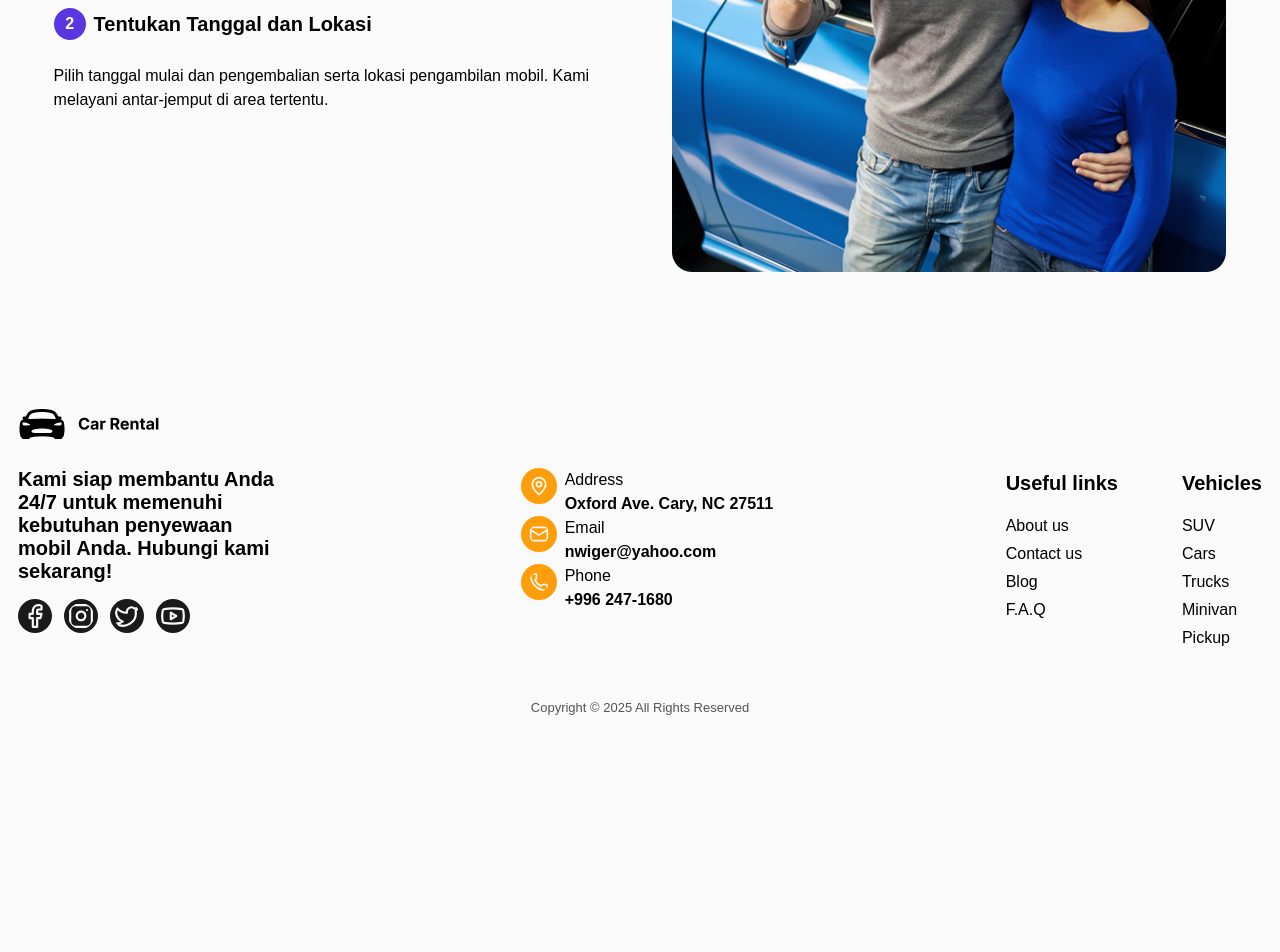
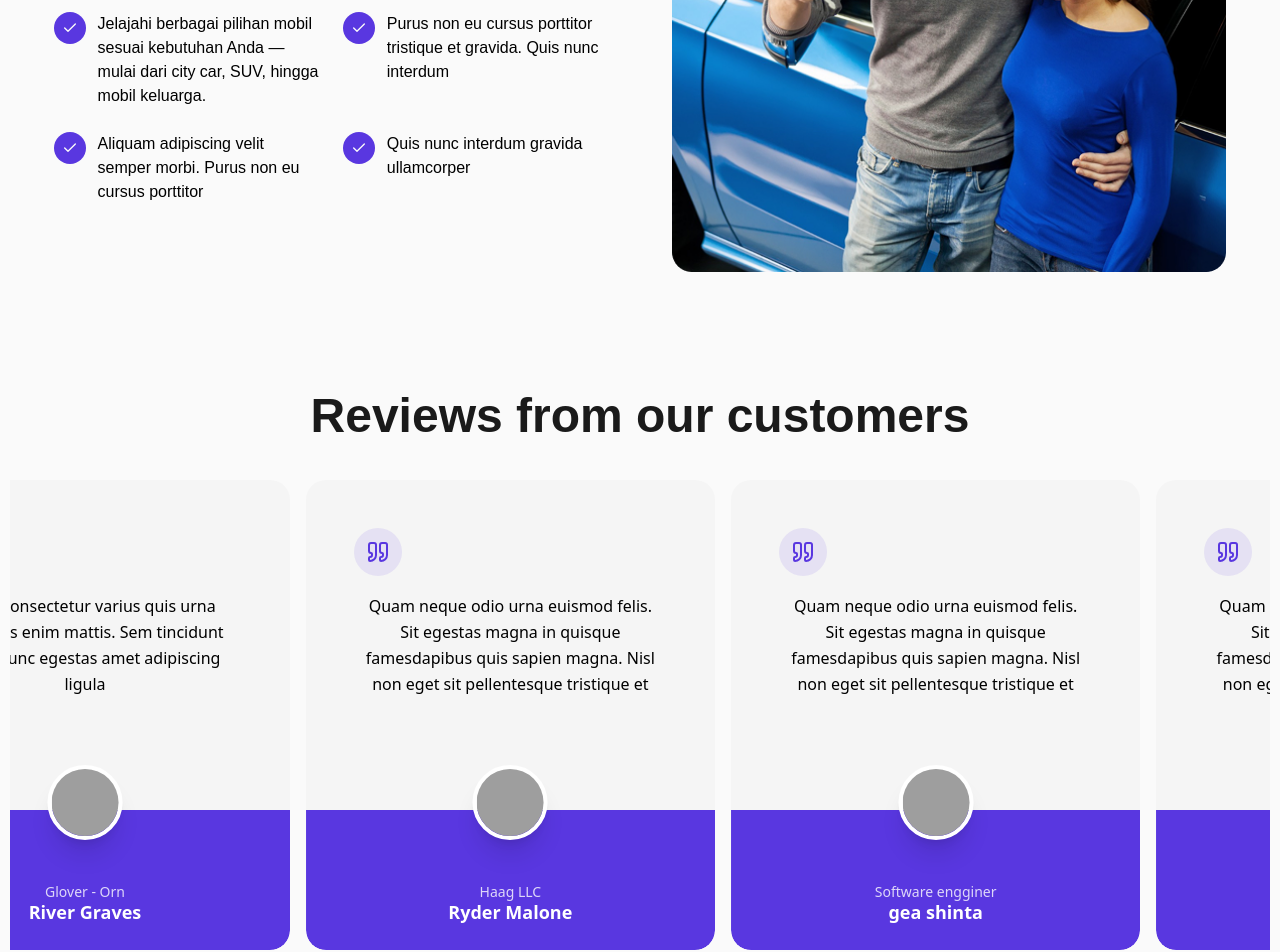
Before and after one commit to ahmadshahfarhan/car-rental, a React (Vite) app: page /about in a window 1280 px wide. Shown: the part 1600-2552 px from the top of the page. Before the commit the page ends 2346 px from the top, so only its background shows below. Built offline with nearby package versions, Linux system fonts and the light colour scheme; grey boxes are pictures that could not be loaded.

Commit message:
FE/pages about testimoni

```diff
--- a/src/components/about/infoBlock/infoBlock.jsx
+++ b/src/components/about/infoBlock/infoBlock.jsx
@@ -1,4 +1,20 @@
+import { Check } from 'lucide-react';
 import HeroImage from "../../../assets/infoBlock/HowitWorks.png";
+
+const List = [
+  {
+    title: " Jelajahi berbagai pilihan mobil sesuai kebutuhan Anda — mulai dari city car, SUV, hingga mobil keluarga."
+  },
+  {
+    title: "Purus non eu cursus porttitor tristique et gravida. Quis nunc interdum "
+  },
+  {
+    title: "Aliquam adipiscing velit semper morbi. Purus non eu cursus porttitor "
+  },
+  {
+    title: "Quis nunc interdum gravida ullamcorper"
+  }
+];
 
 const InfoBlock = () => {
   return (
@@ -9,34 +25,22 @@ const InfoBlock = () => {
           alt=""
           className=" w-full max-w-[500px] lg:max-w-[44%] object-cover rounded-[12px]"
         />
-        <div className="space-y-6 w-full max-w-[500px] lg:max-w-[44%] mx-6 md:mx-0">
-          <div>
-            <div className=" flex items-center gap-x-2">
-              <span className=" bg-primary text-white rounded-full w-[32px] h-[32px] p-1 text-center font-worksans font-semibold">
-                1
-              </span>
-              <h1 className="font-worksans font-semibold text-[20px]">
-                Pilih Mobil yang Anda Inginkan
-              </h1>
+        <div className=" w-full max-w-[500px] lg:max-w-[44%] mx-6 md:mx-0">
+          <div className=" md:space-y-[40px] space-y-[30px]">
+            <h1 className=" md:text-5xl text-3xl text-main font-worksans font-bold">Unlock unforgettable memories on the road</h1>
+            <p className=" font-worksans font-normal">Aliquam adipiscing velit semper morbi. Purus non eu cursus porttitor tristique et gravida. Quis nunc interdum gravida ullamcorper</p>
+            <div className=" grid md:grid-cols-2 grid-cols-1 gap-6">
+              {List.map((item) => (
+                <div key={item.title} className=" flex gap-3 items-start">
+                  <div className=" bg-primary rounded-full p-2 flex items-center justify-center">
+                    <Check size={16} className=" text-surface" />
+                  </div>
+                  <p className="font-worksans font-normal text-[16px] inline-flex">
+                    {item.title}
+                  </p>
+                </div>
+              ))}
             </div>
-            <p className="font-worksans font-normal text-[16px] mt-6 inline-flex">
-              Jelajahi berbagai pilihan mobil sesuai kebutuhan Anda — mulai dari
-              city car, SUV, hingga mobil keluarga.
-            </p>
-          </div>
-          <div>
-            <div className="flex items-center gap-x-2">
-              <span className=" bg-primary text-white rounded-full w-[32px] h-[32px] p-1 text-center font-worksans font-semibold">
-                2
-              </span>
-              <h1 className="font-worksans font-semibold text-[20px]">
-                Tentukan Tanggal dan Lokasi
-              </h1>
-            </div>
-            <p className="font-worksans font-normal text-[16px] mt-6">
-              Pilih tanggal mulai dan pengembalian serta lokasi pengambilan
-              mobil. Kami melayani antar-jemput di area tertentu.
-            </p>
           </div>
         </div>
       </div>
--- a/src/components/about/testimoni/testimoni.jsx
+++ b/src/components/about/testimoni/testimoni.jsx
@@ -0,0 +1,99 @@
+import { Quote } from "lucide-react";
+import Testing from "../../../assets/Icon.png"
+import {
+    Carousel,
+    CarouselContent,
+    CarouselItem,
+    CarouselNext,
+    CarouselPrevious,
+} from "../../../components/ui/carousel";
+import React from "react";
+import Autoplay from "embla-carousel-autoplay";
+
+const Testimonis = [
+    {
+        name: "Emanuel Boyle",
+        profesi: "Kuphal LLC",
+        image: Testing,
+        description: "Et aliquet netus at sapien pellentesque mollis nec dignissim maecenas. Amet erat volutpat quisque odio purus feugiat. In gravida neque "
+    },
+    {
+        name: "River Graves",
+        profesi: "Glover - Orn",
+        image: Testing,
+        description: "Purus consectetur varius quis urna phasellus enim mattis. Sem tincidunt tortor nunc egestas amet adipiscing ligula"
+    },
+    {
+        name: "Ryder Malone",
+        profesi: "Haag LLC",
+        image: Testing,
+        description: "Quam neque odio urna euismod felis. Sit egestas magna in quisque famesdapibus quis sapien magna. Nisl non eget sit pellentesque tristique et"
+    },
+    {
+        name: "gea shinta",
+        profesi: "Software engginer",
+        image: Testing,
+        description: "Quam neque odio urna euismod felis. Sit egestas magna in quisque famesdapibus quis sapien magna. Nisl non eget sit pellentesque tristique et"
+    },
+    {
+        name: "Ryder Malone",
+        profesi: "Haag LLC",
+        image: Testing,
+        description: "Quam neque odio urna euismod felis. Sit egestas magna in quisque famesdapibus quis sapien magna. Nisl non eget sit pellentesque tristique et"
+    },
+]
+
+const Testimoni = () => {
+    const plugin = React.useRef(
+        Autoplay({ delay: 2000, stopOnInteraction: false })
+    );
+    return (
+        <>
+            <div>
+                <h1 className="md:text-5xl text-3xl text-main font-worksans font-bold text-center">Reviews from our customers</h1>
+                <div className=" mt-[40px]">
+                    <Carousel
+                        opts={{ align: "center", loop: true }}
+                        plugins={[plugin.current]}
+                        className=" w-full mx-auto"
+                    >
+                        <CarouselContent>
+                            {Testimonis.map((item) => (
+                                <CarouselItem className="lg:basis-1/3 md:basis-1/2 sm:basis-1/2 basis-1/1 inline-flex justify-center">
+                                    <div className="bg-graycus rounded-[20px] h-[470px] relative overflow-hidden">
+                                        <div className="bg-primary/10 p-3 rounded-full inline-flex absolute top-12 left-12">
+                                            <Quote size={24} className="text-primary" />
+                                        </div>
+                                        <div className="h-[330px] flex flex-col items-center justify-center px-14">
+                                            <p className="text-center text-[16px] leading-relaxed">
+                                                {item.description}
+                                            </p>
+                                        </div>
+                                        <div className="bg-primary h-[140px] w-full absolute bottom-0 left-0 rounded-b-[20px]"></div>
+                                        <div className="absolute bottom-[110px] left-1/2 -translate-x-1/2 w-[75px] h-[75px] rounded-full overflow-hidden shadow-xl border-4 border-white">
+                                            <img
+                                                src={item.image}
+                                                className="w-full h-full object-cover"
+                                                alt="profile"
+                                            />
+                                        </div>
+                                        <div className="absolute bottom-6 left-1/2 -translate-x-1/2 text-center text-white">
+                                            <p className="text-sm opacity-80">{item.profesi}</p>
+                                            <p className="font-semibold text-lg -mt-1">{item.name}</p>
+                                        </div>
+                                    </div>
+                                </CarouselItem>
+                            ))}
+                        </CarouselContent>
+                        <div className=" hidden">
+                            <CarouselPrevious />
+                            <CarouselNext />
+                        </div>
+                    </Carousel>
+                </div>
+            </div>
+        </>
+    )
+}
+
+export default Testimoni;
--- a/src/components/vehicles/logos/logos.jsx
+++ b/src/components/vehicles/logos/logos.jsx
@@ -1,4 +1,3 @@
-import { de } from "date-fns/locale";
 import logo1 from "../../../assets/vehicles/logos/Logo-1.png";
 import logo2 from "../../../assets/vehicles/logos/Logo-2.png";
 import logo3 from "../../../assets/vehicles/logos/Logo-3.png";
--- a/src/pages/About.jsx
+++ b/src/pages/About.jsx
@@ -4,6 +4,7 @@ import icon from "../assets/Icon.png";
 import Introduction from "../components/about/Introduction/introduction";
 import DialogVideo from "../components/about/dialogVideo/dialogVideo";
 import InfoBlock from "../components/about/infoBlock/infoBlock";
+import Testimoni from "../components/about/testimoni/testimoni";
 
 const About = () => {
   return (
@@ -17,6 +18,7 @@ const About = () => {
           <Introduction />
           <DialogVideo />
           <InfoBlock />
+          <Testimoni />
         </div>
       </MainLayout>
     </>
```
